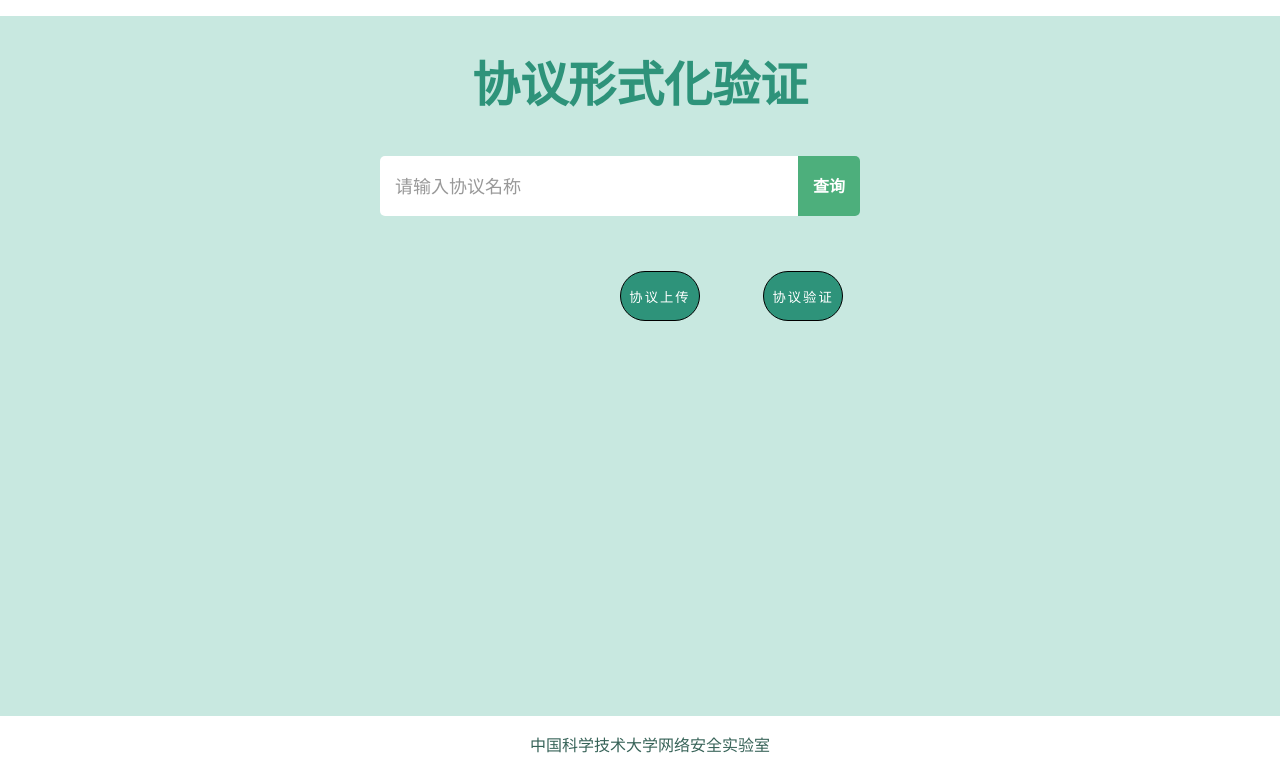
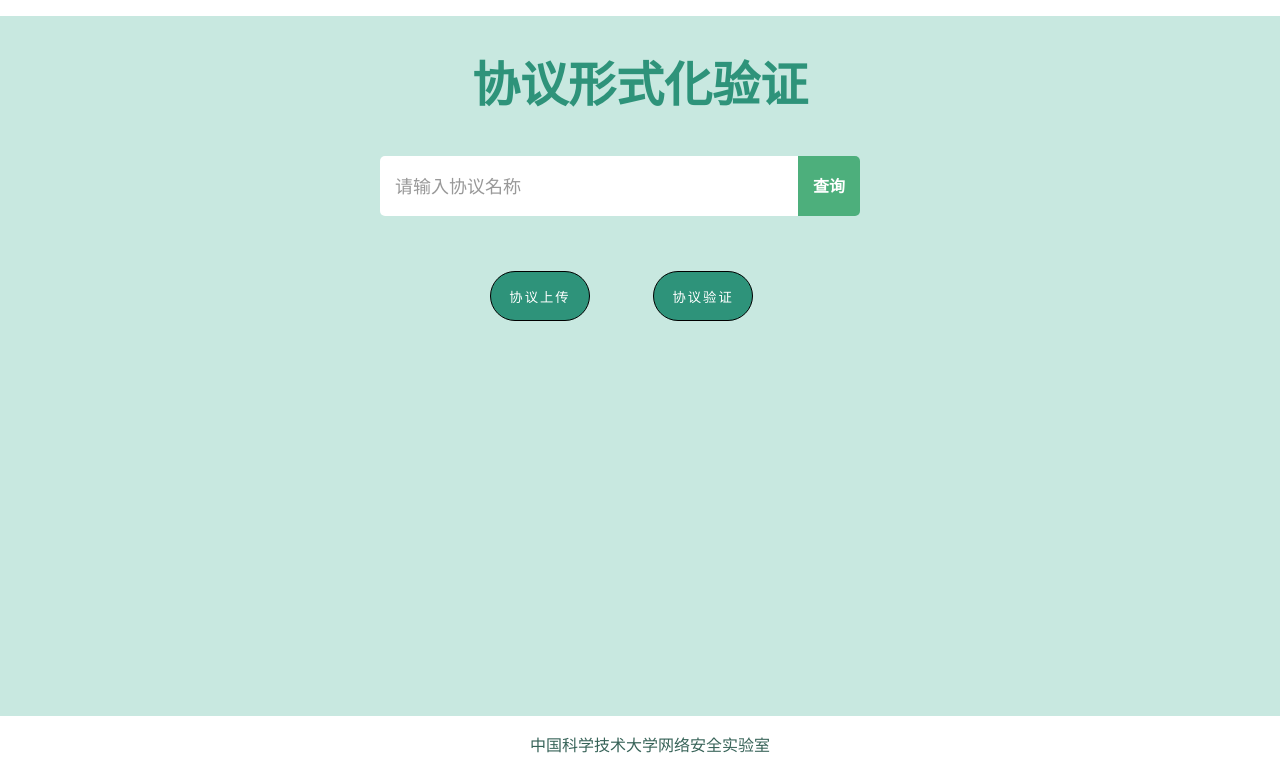
Before and after one commit to farmerzhang1/some-django-project, a Django app: page /upload in a window 1280 px wide. Shown: the part 40-802 px from the top of the page. Run offline with Django 3.2, Linux system fonts and the light colour scheme.

Commit message:
button styling

```diff
--- a/static/css/upload.css
+++ b/static/css/upload.css
@@ -114,10 +114,10 @@ textarea {
 input[type="submit"] {
   position: relative;
   /* top: 202px; */
-  left: 250px;
+  left: 120px;
   z-index: 99;
   padding: 0;
   cursor: pointer;
-  width: 80px;
+  width: 100px;
   height: 50px;
 }
```
